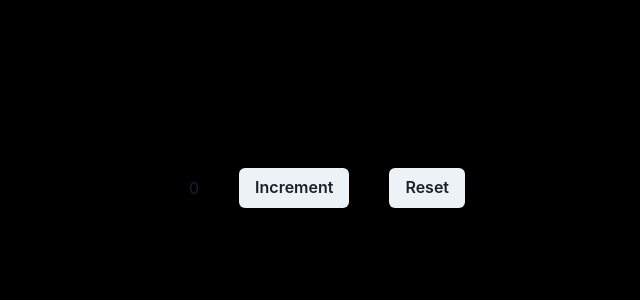
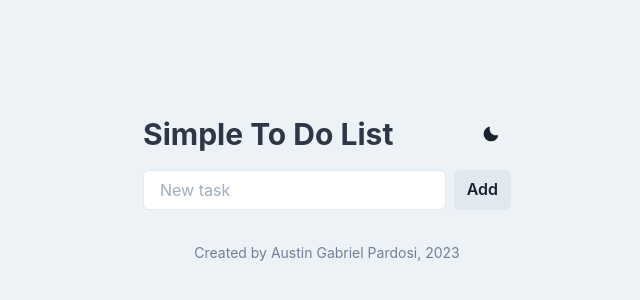
Before and after one commit to KATITB2023/mini-project-fe, a Next.js app: page / in a window 1280 px wide. Shown: the part 212-512 px from the top of the page, without its empty margins (313-953 px from the left). Built offline with nearby package versions, Linux system fonts and the light colour scheme.

Commit message:
feat: add to do list web

```diff
--- a/src/pages/index.tsx
+++ b/src/pages/index.tsx
@@ -1,22 +1,88 @@
-import { Button, Center } from '@chakra-ui/react';
+import { Button, Center, Heading, IconButton, Input, Stack, useColorMode, VStack } from '@chakra-ui/react';
 import { useEffect, useState } from 'react';
+import { MoonIcon, SunIcon } from '@chakra-ui/icons';
 
 export default function Home() {
-  const [counter, setCounter] = useState(0);
+  const [tasks, setTasks] = useState<string[]>([]);
+  const [newTask, setNewTask] = useState('');
+  const { colorMode, toggleColorMode } = useColorMode();
 
   useEffect(() => {
     console.log('useEffect kepanggil');
   }, []);
 
+  const addTask = () => {
+    if (newTask.trim() !== '') {
+      setTasks([...tasks, newTask]);
+      setNewTask('');
+    }
+  };
+
+  const removeTask = (index: number) => {
+    const updatedTasks = [...tasks];
+    updatedTasks.splice(index, 1);
+    setTasks(updatedTasks);
+  };
+
+  useEffect(() => {
+    localStorage.setItem('tasks', JSON.stringify(tasks));
+  }, [tasks]);
+
+  useEffect(() => {
+    const storedTasks = localStorage.getItem('tasks');
+    if (storedTasks) {
+      setTasks(JSON.parse(storedTasks));
+    }
+  }, []);
+
   return (
-    <Center minH='100vh' bgColor={{ base: '#FFFFFF', lg: '#000000' }}>
-      {counter}
-      <Button ml={10} onClick={() => setCounter(counter + 1)}>
-        Increment
-      </Button>
-      <Button ml={10} onClick={() => setCounter(0)}>
-        Reset
-      </Button>
+    <Center minH='100vh' bg={colorMode === 'light' ? 'gray.100' : 'gray.900'}>
+      <VStack spacing={4} align='stretch' w='full' maxW='400px' p={4}>
+        <Stack direction='row' justifyContent='space-between' alignItems='center'>
+          <Heading as='h1' size='lg' textAlign='center' color={colorMode === 'light' ? 'gray.700' : 'gray.200'}>
+            Simple To Do List
+          </Heading>
+          <IconButton
+            aria-label='Toggle Dark/Light mode'
+            icon={colorMode === 'light' ? <MoonIcon /> : <SunIcon />}
+            onClick={toggleColorMode}
+            variant='ghost'
+          />
+        </Stack>
+        <Stack direction='row'>
+          <Input
+            placeholder='New task'
+            value={newTask}
+            onChange={(e) => setNewTask(e.target.value)}
+            bg={colorMode === 'light' ? 'white' : 'gray.800'}
+            color={colorMode === 'light' ? 'gray.800' : 'white'}
+            _placeholder={{ color: colorMode === 'light' ? 'gray.400' : 'gray.600' }}
+          />
+          <Button onClick={addTask} bg={colorMode === 'light' ? 'gray.200' : 'gray.700'} color={colorMode === 'light' ? 'gray.800' : 'white'}>
+            Add
+          </Button>
+        </Stack>
+        {tasks.map((task, index) => (
+          <Stack
+            key={index}
+            direction='row'
+            justify='space-between'
+            align='center'
+            bg={colorMode === 'light' ? 'gray.200' : 'gray.700'}
+            px={4}
+            py={2}
+            borderRadius='md'
+          >
+            <span>{task}</span>
+            <Button onClick={() => removeTask(index)} bg='transparent' color={colorMode === 'light' ? 'gray.500' : 'gray.300'} _hover={{ bg: colorMode === 'light' ? 'gray.300' : 'gray.600' }}>
+              Remove
+            </Button>
+          </Stack>
+        ))}
+        <Center as='footer' mt={4} color={colorMode === 'light' ? 'gray.500' : 'gray.300'} fontSize='sm'>
+          Created by Austin Gabriel Pardosi, 2023
+        </Center>
+      </VStack>
     </Center>
   );
 }
```
